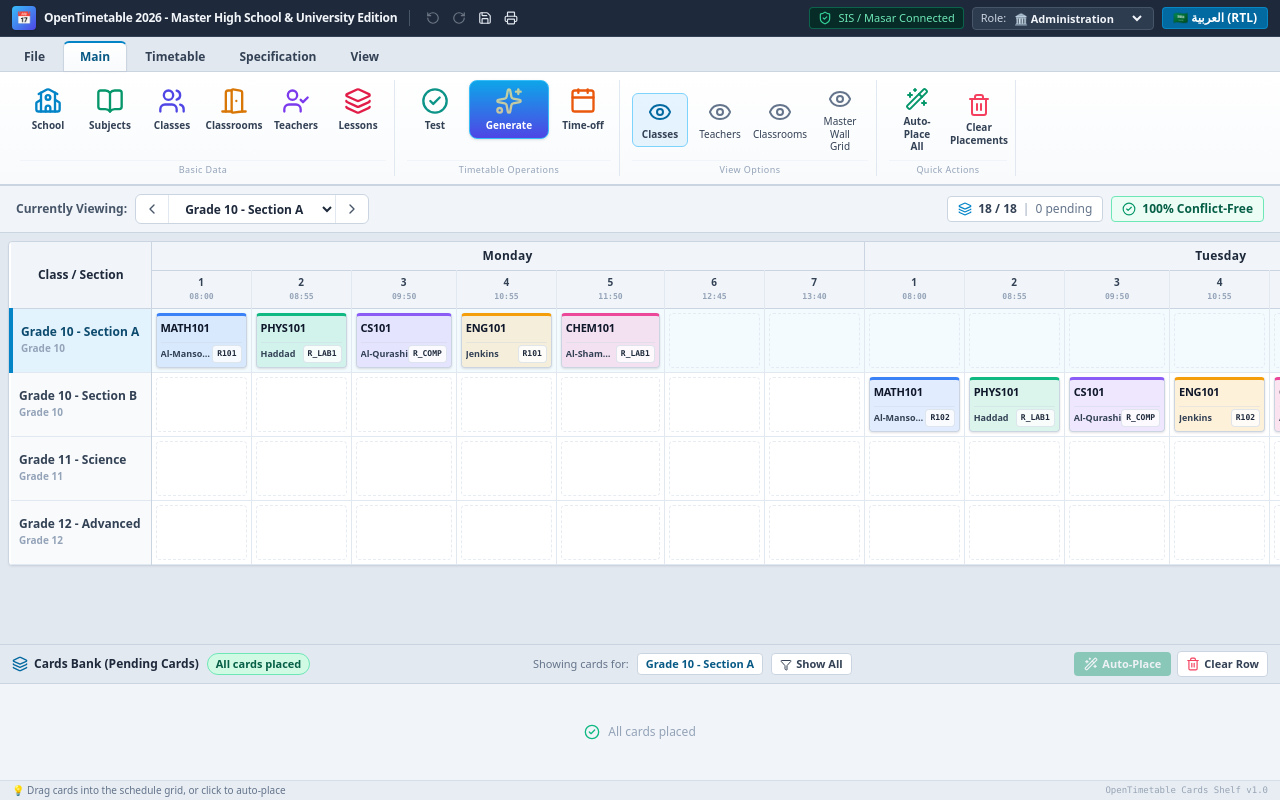
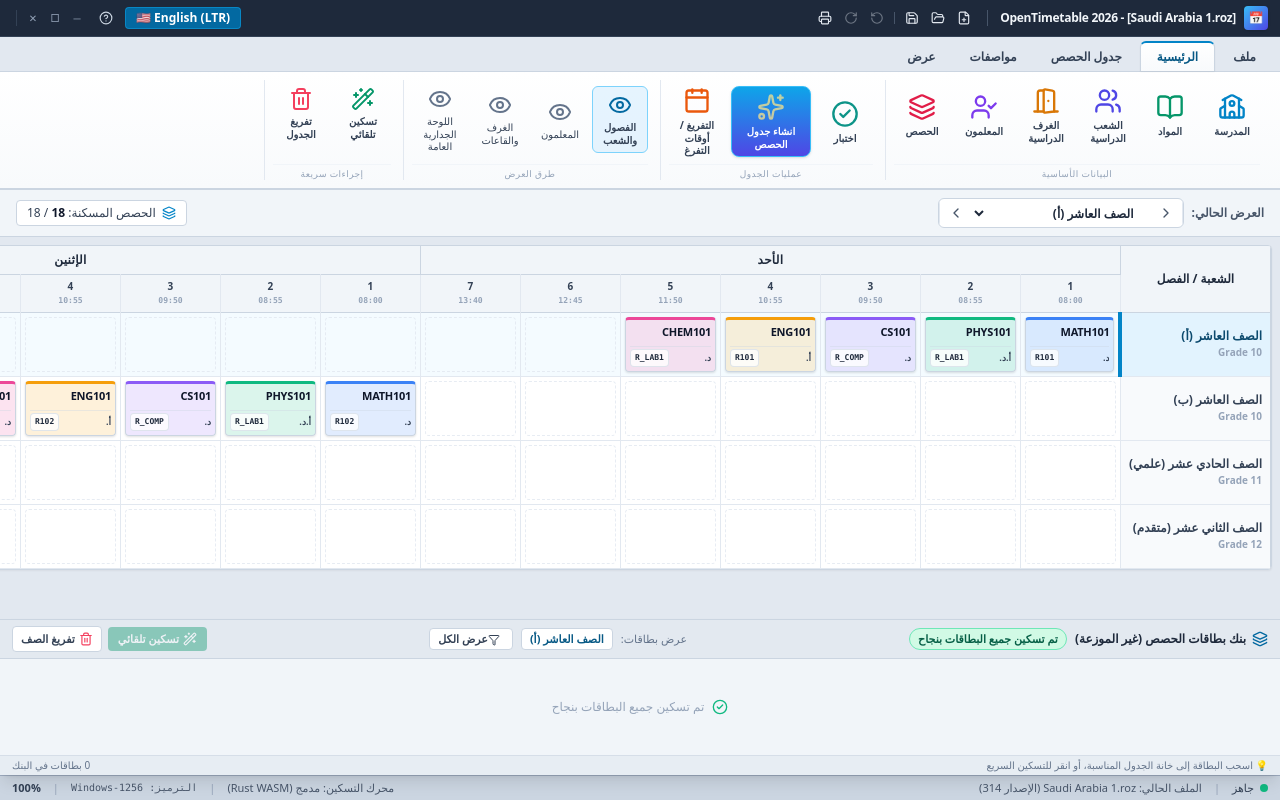
Before and after one commit to odai-dev/opentimetable, a Next.js app in the folder apps/web/: page / in a window 1280 px wide. Built offline with nearby package versions, Linux system fonts and the light colour scheme.

Commit message:
fix(web): purge SIS/Masar mentions, remove debug badges, and polish desktop native appearance

```diff
--- a/apps/web/src/app/page.tsx
+++ b/apps/web/src/app/page.tsx
@@ -32,8 +32,7 @@ import { TestTimetableModal } from '../components/TestTimetableModal';
 import { useWasmSolver } from '../lib/useWasmSolver';
 
 export default function TimetableStudioPage() {
-  const [lang, setLang] = useState<Language>('en');
-  const [role, setRole] = useState<Role>('ADMIN');
+  const [lang, setLang] = useState<Language>('ar');
   const [activeRibbonTab, setActiveRibbonTab] = useState<RibbonTab>('main');
   const [viewMode, setViewMode] = useState<ViewMode>('class');
   const [selectedEntityId, setSelectedEntityId] = useState<string>('C1');
@@ -62,9 +61,9 @@ export default function TimetableStudioPage() {
   const t = translations[lang];
   const isRtl = t.dir === 'rtl';
 
-  // Role permissions
-  const isReadOnly = role === 'STUDENT';
-  const canRunSolver = ['ADMIN', 'DEPT_HEAD'].includes(role);
+  // Desktop timetable authoring mode (always full scheduling capability)
+  const isReadOnly = false;
+  const canRunSolver = true;
 
   // Fast entity lookup maps
   const teacherMap = useMemo(() => new Map(sampleTeachers.map((item) => [item.id, item])), []);
@@ -426,8 +425,6 @@ export default function TimetableStudioPage() {
         setLang={setLang}
         activeTab={activeRibbonTab}
         setActiveTab={setActiveRibbonTab}
-        role={role}
-        setRole={setRole}
         viewMode={viewMode}
         setViewMode={setViewMode}
         canRunSolver={canRunSolver}
@@ -504,6 +501,34 @@ export default function TimetableStudioPage() {
         isReadOnly={isReadOnly}
       />
 
+      {/* 5. Authentic Desktop Status Bar */}
+      <div className="bg-slate-300 border-t border-slate-400/80 px-3 py-1 flex items-center justify-between text-[11px] text-slate-700 select-none shrink-0 font-sans">
+        <div className="flex items-center gap-3">
+          <div className="flex items-center gap-1.5 font-medium">
+            <span className="w-2 h-2 rounded-full bg-emerald-500 shadow-xs"></span>
+            <span>{isRtl ? 'جاهز' : 'Ready'}</span>
+          </div>
+          <span className="text-slate-400">|</span>
+          <span className="text-slate-600">
+            {isRtl ? 'الملف الحالي: Saudi Arabia 1.roz (الإصدار 314)' : 'Current File: Saudi Arabia 1.roz (v314)'}
+          </span>
+        </div>
+
+        <div className="flex items-center gap-3">
+          <span className="text-slate-600 hidden md:inline">
+            {isRtl ? 'محرك التسكين: مدمج (Rust WASM)' : 'Engine: Client WASM'}
+          </span>
+          <span className="text-slate-400 hidden md:inline">|</span>
+          <span className="text-slate-600 font-mono text-[10px]">
+            {isRtl ? 'الترميز: Windows-1256' : 'Encoding: UTF-8'}
+          </span>
+          <span className="text-slate-400">|</span>
+          <span className="font-semibold text-slate-700">
+            {Math.round(zoomLevel * 100)}%
+          </span>
+        </div>
+      </div>
+
       {/* Modals */}
       <GenerateModal
         isOpen={isGenerateModalOpen}
--- a/apps/web/src/components/BottomCardDeck.tsx
+++ b/apps/web/src/components/BottomCardDeck.tsx
@@ -278,7 +278,9 @@ export const BottomCardDeck: React.FC<BottomCardDeckProps> = ({
       {/* Dock Hint Footer */}
       <div className="bg-slate-200/60 border-t border-slate-300/60 px-3 py-0.5 text-[10px] text-slate-500 flex items-center justify-between">
         <span>💡 {t.deck.dragHint}</span>
-        <span className="text-[9px] font-mono opacity-60">OpenTimetable Cards Shelf v1.0</span>
+        <span className="text-[10px] text-slate-500 font-medium">
+          {unplacedLessons.length} {isRtl ? 'بطاقات في البنك' : 'cards in bank'}
+        </span>
       </div>
     </div>
   );
--- a/apps/web/src/components/RibbonToolbar.tsx
+++ b/apps/web/src/components/RibbonToolbar.tsx
@@ -26,7 +26,6 @@ import {
   ZoomIn,
   ZoomOut,
   HelpCircle,
-  ShieldCheck,
 } from 'lucide-react';
 import { RibbonTab, Role, ViewMode, BasicDataTab } from '../lib/types';
 import { translations } from '../lib/i18n';
@@ -36,8 +35,8 @@ interface RibbonToolbarProps {
   setLang: (lang: 'en' | 'ar') => void;
   activeTab: RibbonTab;
   setActiveTab: (tab: RibbonTab) => void;
-  role: Role;
-  setRole: (role: Role) => void;
+  role?: Role;
+  setRole?: (role: Role) => void;
   viewMode: ViewMode;
   setViewMode: (mode: ViewMode) => void;
   canRunSolver: boolean;
@@ -111,6 +110,28 @@ export const RibbonToolbar: React.FC<RibbonToolbarProps> = ({
           {/* Quick Access Tools */}
           <div className="flex items-center gap-1">
             <button
+              onClick={() => alert(isRtl ? 'مشروع جديد' : 'New Project')}
+              title={t.ribbon.tools.newFile}
+              className="p-1 rounded hover:bg-slate-700 text-slate-200 hover:text-white transition"
+            >
+              <FilePlus className="w-3.5 h-3.5" />
+            </button>
+            <button
+              onClick={onImportRoz}
+              title={t.ribbon.tools.openRoz}
+              className="p-1 rounded hover:bg-slate-700 text-slate-200 hover:text-white transition"
+            >
+              <FolderOpen className="w-3.5 h-3.5" />
+            </button>
+            <button
+              onClick={() => alert(isRtl ? 'تم حفظ التغييرات محلياً' : 'Changes saved locally')}
+              title={t.ribbon.tools.saveFile}
+              className="p-1 rounded hover:bg-slate-700 text-slate-200 hover:text-white transition"
+            >
+              <Save className="w-3.5 h-3.5" />
+            </button>
+            <div className="h-3 w-[1px] bg-slate-600 mx-0.5" />
+            <button
               onClick={onUndo}
               disabled={!canUndo || isReadOnly}
               title={t.ribbon.tools.undo}
@@ -127,13 +148,6 @@ export const RibbonToolbar: React.FC<RibbonToolbarProps> = ({
               <RotateCw className="w-3.5 h-3.5" />
             </button>
             <button
-              onClick={() => alert(isRtl ? 'تم حفظ التغييرات محلياً' : 'Changes saved locally')}
-              title={t.ribbon.tools.saveFile}
-              className="p-1 rounded hover:bg-slate-700 text-slate-200 hover:text-white transition"
-            >
-              <Save className="w-3.5 h-3.5" />
-            </button>
-            <button
               onClick={onPrintPreview}
               title={t.ribbon.tools.printPreview}
               className="p-1 rounded hover:bg-slate-700 text-slate-200 hover:text-white transition"
@@ -143,40 +157,52 @@ export const RibbonToolbar: React.FC<RibbonToolbarProps> = ({
           </div>
         </div>
 
-        {/* Right Corner: SIS status, Portal Role & Language Switcher */}
+        {/* Right Corner: Bilingual Language Switcher, Help & Native Window Controls */}
         <div className="flex items-center gap-2">
-          {/* SIS Status Badge */}
-          <div className="hidden md:flex items-center gap-1.5 px-2 py-0.5 rounded bg-emerald-950/80 border border-emerald-500/40 text-emerald-300 text-[11px] font-medium">
-            <ShieldCheck className="w-3.5 h-3.5 text-emerald-400" />
-            <span>{isRtl ? 'منظومة مسار SIS متصلة' : 'SIS / Masar Connected'}</span>
-          </div>
-
-          {/* Portal Role Selector */}
-          <div className="flex items-center gap-1 bg-slate-700/80 px-2 py-0.5 rounded border border-slate-600">
-            <span className="text-[11px] text-slate-300 hidden sm:inline">
-              {isRtl ? 'الدور:' : 'Role:'}
-            </span>
-            <select
-              value={role}
-              onChange={(e) => setRole(e.target.value as Role)}
-              className="bg-transparent text-slate-100 font-semibold text-[11px] focus:outline-none cursor-pointer"
-            >
-              <option value="ADMIN" className="bg-slate-800 text-white">{t.roles.ADMIN}</option>
-              <option value="DEPT_HEAD" className="bg-slate-800 text-white">{t.roles.DEPT_HEAD}</option>
-              <option value="ACADEMIC_ADVISOR" className="bg-slate-800 text-white">{t.roles.ACADEMIC_ADVISOR}</option>
-              <option value="STAFF" className="bg-slate-800 text-white">{t.roles.STAFF}</option>
-              <option value="TEACHER" className="bg-slate-800 text-white">{t.roles.TEACHER}</option>
-              <option value="STUDENT" className="bg-slate-800 text-white">{t.roles.STUDENT}</option>
-            </select>
-          </div>
-
           {/* Bilingual Language Switcher */}
           <button
             onClick={() => setLang(lang === 'en' ? 'ar' : 'en')}
-            className="px-2.5 py-0.5 rounded bg-sky-700 hover:bg-sky-600 text-white font-bold text-xs transition border border-sky-500/50"
+            className="px-2.5 py-0.5 rounded bg-sky-700 hover:bg-sky-600 text-white font-bold text-xs transition border border-sky-500/50 shadow-xs"
           >
             {lang === 'en' ? '🇸🇦 العربية (RTL)' : '🇺🇸 English (LTR)'}
           </button>
+
+          {/* About / Help */}
+          <button
+            onClick={() =>
+              alert(
+                isRtl
+                  ? 'برنامج الجداول المدرسية المفتوحة (OpenTimetable 2026)\nنظام متكامل مفتوح المصدر لإعداد وتوليد الجداول المدرسية والجامعية.\nمتوافق مع ملفات .roz ويعمل بكفاءة عالية بدون الحاجة لأي خوادم خارجية.'
+                  : 'OpenTimetable 2026 Studio\nStandalone open-source school and university timetable system.\nCompatible with .roz files with high-performance desktop parity.'
+              )
+            }
+            title={isRtl ? 'حول البرنامج' : 'About OpenTimetable'}
+            className="p-1 rounded hover:bg-slate-700 text-slate-300 hover:text-white transition"
+          >
+            <HelpCircle className="w-3.5 h-3.5" />
+          </button>
+
+          {/* Desktop Window Controls (Min, Max, Close) */}
+          <div className="flex items-center ml-1 border-l border-slate-700 pl-1.5 gap-0.5">
+            <div
+              className="w-5 h-4 flex items-center justify-center text-slate-400 hover:bg-slate-700 hover:text-white rounded-xs text-[10px] cursor-pointer"
+              title={isRtl ? 'تصغير' : 'Minimize'}
+            >
+              ─
+            </div>
+            <div
+              className="w-5 h-4 flex items-center justify-center text-slate-400 hover:bg-slate-700 hover:text-white rounded-xs text-[10px] cursor-pointer"
+              title={isRtl ? 'تكبير' : 'Maximize'}
+            >
+              □
+            </div>
+            <div
+              className="w-5 h-4 flex items-center justify-center text-slate-400 hover:bg-rose-600 hover:text-white rounded-xs text-[10px] cursor-pointer"
+              title={isRtl ? 'إغلاق' : 'Close'}
+            >
+              ✕
+            </div>
+          </div>
         </div>
       </div>
 
--- a/apps/web/src/components/ViewNavigator.tsx
+++ b/apps/web/src/components/ViewNavigator.tsx
@@ -4,11 +4,8 @@ import React from 'react';
 import {
   ChevronLeft,
   ChevronRight,
-  ShieldCheck,
   AlertTriangle,
-  CheckCircle2,
   Layers,
-  Sparkles,
 } from 'lucide-react';
 import { ViewMode, ClassGroup, Teacher, Room, Conflict } from '../lib/types';
 import { translations } from '../lib/i18n';
@@ -124,27 +121,24 @@ export const ViewNavigator: React.FC<ViewNavigatorProps> = ({
         )}
       </div>
 
-      {/* Right: Schedule Live Metrics Badges */}
+      {/* Right: Clean Desktop Schedule Status */}
       <div className="flex items-center gap-2 flex-wrap">
-        {/* Placed vs Unplaced stats */}
-        <div className="flex items-center gap-1.5 bg-white px-2.5 py-1 rounded border border-slate-300 shadow-xs text-slate-700">
+        {/* Placed vs Total lessons counter */}
+        <div className="flex items-center gap-1.5 bg-white px-2.5 py-1 rounded border border-slate-300 shadow-xs text-slate-700 font-medium">
           <Layers className="w-3.5 h-3.5 text-sky-600" />
-          <span className="font-semibold">
-            {placedLessonsCount} / {totalLessons}
+          <span>
+            {isRtl ? 'الحصص المسكنة:' : 'Placed:'}{' '}
+            <strong className="text-slate-900">{placedLessonsCount}</strong> / {totalLessons}
           </span>
-          <span className="text-slate-400">|</span>
-          <span className={unplacedCount > 0 ? 'text-amber-600 font-bold' : 'text-slate-500'}>
-            {unplacedCount} {isRtl ? 'معلقة' : 'pending'}
-          </span>
+          {unplacedCount > 0 && (
+            <span className="text-amber-700 font-semibold bg-amber-50 px-1.5 py-0.5 rounded text-[11px] border border-amber-200">
+              {unplacedCount} {isRtl ? 'متبقية' : 'unplaced'}
+            </span>
+          )}
         </div>
 
-        {/* Conflict indicator */}
-        {conflicts.length === 0 ? (
-          <div className="flex items-center gap-1.5 bg-emerald-50 border border-emerald-300 text-emerald-800 px-2.5 py-1 rounded shadow-xs font-semibold">
-            <CheckCircle2 className="w-3.5 h-3.5 text-emerald-600" />
-            <span>{t.viewNav.stats.allValid}</span>
-          </div>
-        ) : (
+        {/* Conflict indicator - only displays when real conflicts exist */}
+        {conflicts.length > 0 && (
           <div className="flex items-center gap-1.5 bg-rose-50 border border-rose-300 text-rose-800 px-2.5 py-1 rounded shadow-xs font-bold animate-pulse">
             <AlertTriangle className="w-3.5 h-3.5 text-rose-600" />
             <span>
@@ -152,16 +146,6 @@ export const ViewNavigator: React.FC<ViewNavigatorProps> = ({
             </span>
           </div>
         )}
-
-        {/* Solver duration badge */}
-        {solveDurationMs != null && (
-          <div className="flex items-center gap-1 bg-indigo-50 border border-indigo-200 text-indigo-700 px-2 py-1 rounded shadow-xs font-medium">
-            <Sparkles className="w-3 h-3 text-indigo-500" />
-            <span>
-              {solveDurationMs} ms
-            </span>
-          </div>
-        )}
       </div>
     </div>
   );
--- a/apps/web/src/lib/i18n.ts
+++ b/apps/web/src/lib/i18n.ts
@@ -3,7 +3,7 @@ export const translations = {
     dir: 'ltr',
     appTitle: 'OpenTimetable Studio',
     subtitle: 'Next-Generation School & University Scheduling Engine',
-    windowSubtitle: 'OpenTimetable 2026 - Master High School & University Edition',
+    windowSubtitle: 'OpenTimetable 2026 - [Saudi Arabia 1.roz]',
     roles: {
       ADMIN: '🏛️ Administration',
       DEPT_HEAD: '👔 Head of Dept',
@@ -167,14 +167,12 @@ export const translations = {
     conflicts: 'Conflicts Detected',
     noConflicts: 'No conflicts detected. Schedule is 100% feasible!',
     solvedIn: 'Solved in',
-    masarBadge: 'Pluggable SIS / Masar Integration Active',
-    readOnlyBadge: 'View Only (Student Role)',
   },
   ar: {
     dir: 'rtl',
     appTitle: 'استوديو الجداول المدرسية المفتوحة',
     subtitle: 'المنظومة الذكية لإعداد وتوليد الجداول المدرسية والجامعية',
-    windowSubtitle: 'OpenTimetable 2026 - النسخة المتقدمة للمدارس والجامعات',
+    windowSubtitle: 'OpenTimetable 2026 - [Saudi Arabia 1.roz]',
     roles: {
       ADMIN: '🏛️ بوابة الإدارة',
       DEPT_HEAD: '👔 رئيس القسم',
@@ -331,14 +329,12 @@ export const translations = {
       importRoz: 'استيراد ملف .roz',
       reset: 'إعادة تعيين',
     },
-    days: ['الإثنين', 'الثلاثاء', 'الأربعاء', 'الخميس', 'الجمعة'],
+    days: ['الأحد', 'الإثنين', 'الثلاثاء', 'الأربعاء', 'الخميس'],
     periods: ['الحصة 1', 'الحصة 2', 'الحصة 3', 'الحصة 4', 'الحصة 5', 'الحصة 6', 'الحصة 7'],
     bellSchedule: ['08:00 - 08:45', '08:55 - 09:40', '09:50 - 10:35', '10:55 - 11:40', '11:50 - 12:35', '12:45 - 13:30', '13:40 - 14:25'],
     unplacedCards: 'حصص لم تُسكن بعد',
     conflicts: 'تعارضات مكتشفة',
     noConflicts: 'لا توجد أي تعارضات. الجدول متوافق ومحقق 100%!',
     solvedIn: 'تم التوليد في',
-    masarBadge: 'متصل مع منظومة مسار / SIS الجامعية',
-    readOnlyBadge: 'وضع القراءة فقط (صلاحيات الطالب)',
   },
 };
```
